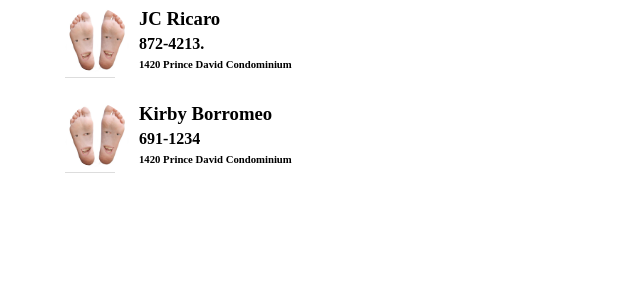
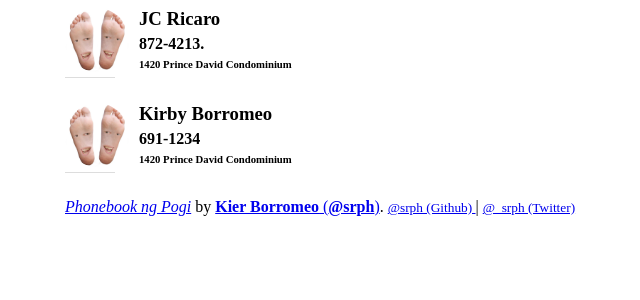
Before and after one commit to srph/ajax-search-sample, a PHP site: page / in a window 1280 px wide. Shown: the part 468-768 px from the top of the page, without its empty margins (191-831 px from the left). Run offline with PHP 8.4, Linux system fonts and the light colour scheme; some libraries are stand-ins or nearby versions.

Commit message:
Added footer.

```diff
--- a/index.php
+++ b/index.php
@@ -57,6 +57,13 @@
 
     <div class="phonebook-container">
     </div>
+
+    <footer>
+      <a href="https://github.com/srph/phonebook-ng-pogi"><em>Phonebook ng Pogi</em></a> by
+      <a href="https://srph.github.io"><strong>Kier Borromeo</strong> (<strong>@srph</strong>)</a>.
+      <a href="https://github.com/srph"><small> @srph (Github) </small></a> |
+      <a href="https://twitter.com/_srph"><small> @_srph (Twitter) </small></a>
+    </footer>
   </div>
 
   <!-- Don't forget to include jQuery, hah! -->
```
